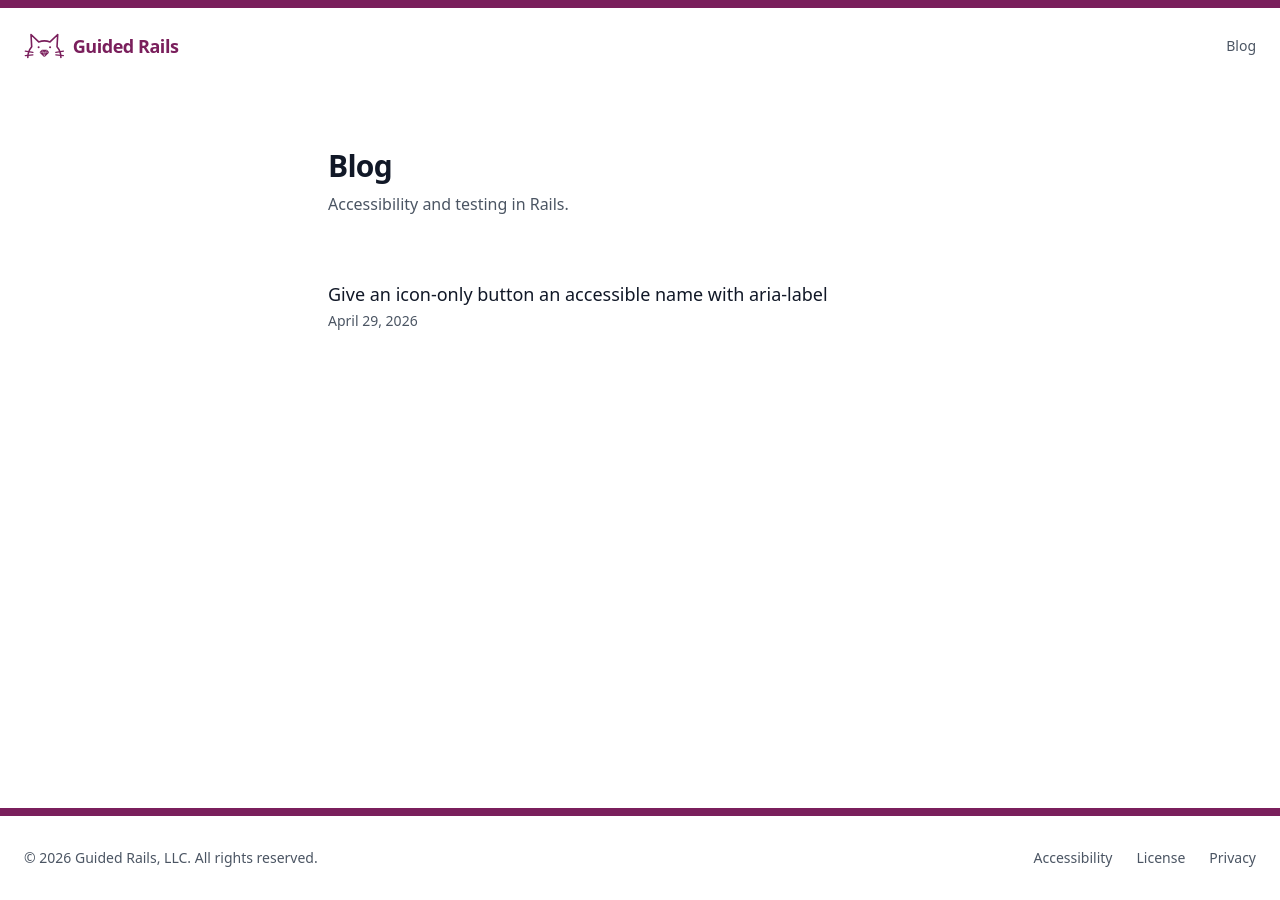
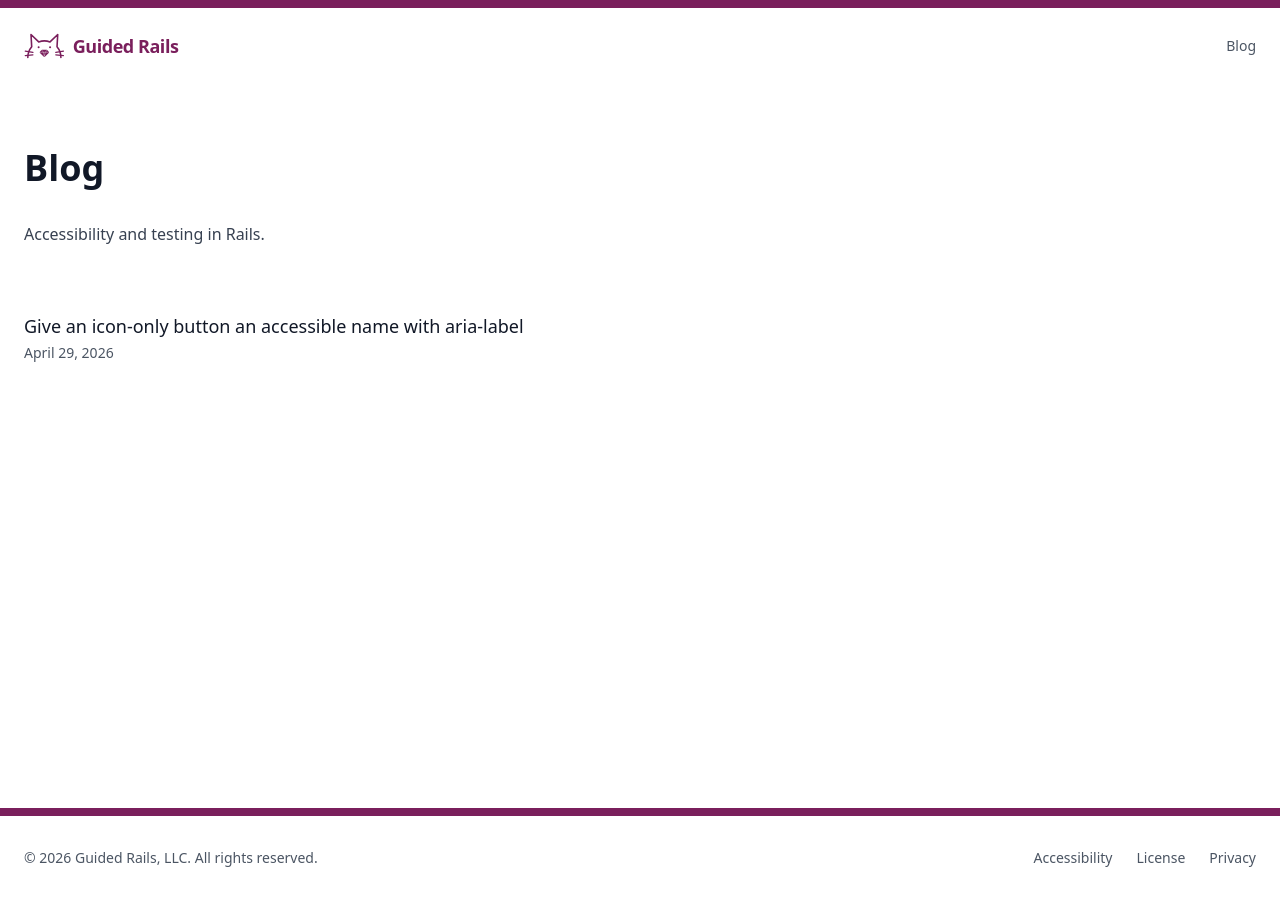
Before and after one commit to Guided-Rails/guided-rails.github.io, a Jekyll site: the page built from blog/index.markdown, in a window 1280 px wide. Built offline with Jekyll 4.4.1, drawn with Linux system fonts in a browser that asks for light colours; nearby versions of some CDN libraries; comment, search, counter and statistics services are not loaded.

Commit message:
Align blog index header with other pages (#35)

```diff
--- a/_layouts/blog.html
+++ b/_layouts/blog.html
@@ -2,9 +2,10 @@
 layout: default
 ---
 
-<section class="mb-16">
-  <h1 class="text-3xl font-semibold tracking-tight">{{ page.title }}</h1>
-  <p class="mt-2 text-gray-600">{{ site.description }}</p>
+<div class="relative left-1/2 w-[min(100vw_-_3rem,80rem)] -translate-x-1/2">
+  <section class="prose mb-16">
+    <h1>{{ page.title }}</h1>
+    <p>{{ site.description }}</p>
   </section>
 
   <section>
@@ -21,3 +22,4 @@ layout: default
       {% endfor %}
     </ul>
   </section>
+</div>
```
Lines whose indentation alone changed are shown as unchanged.
